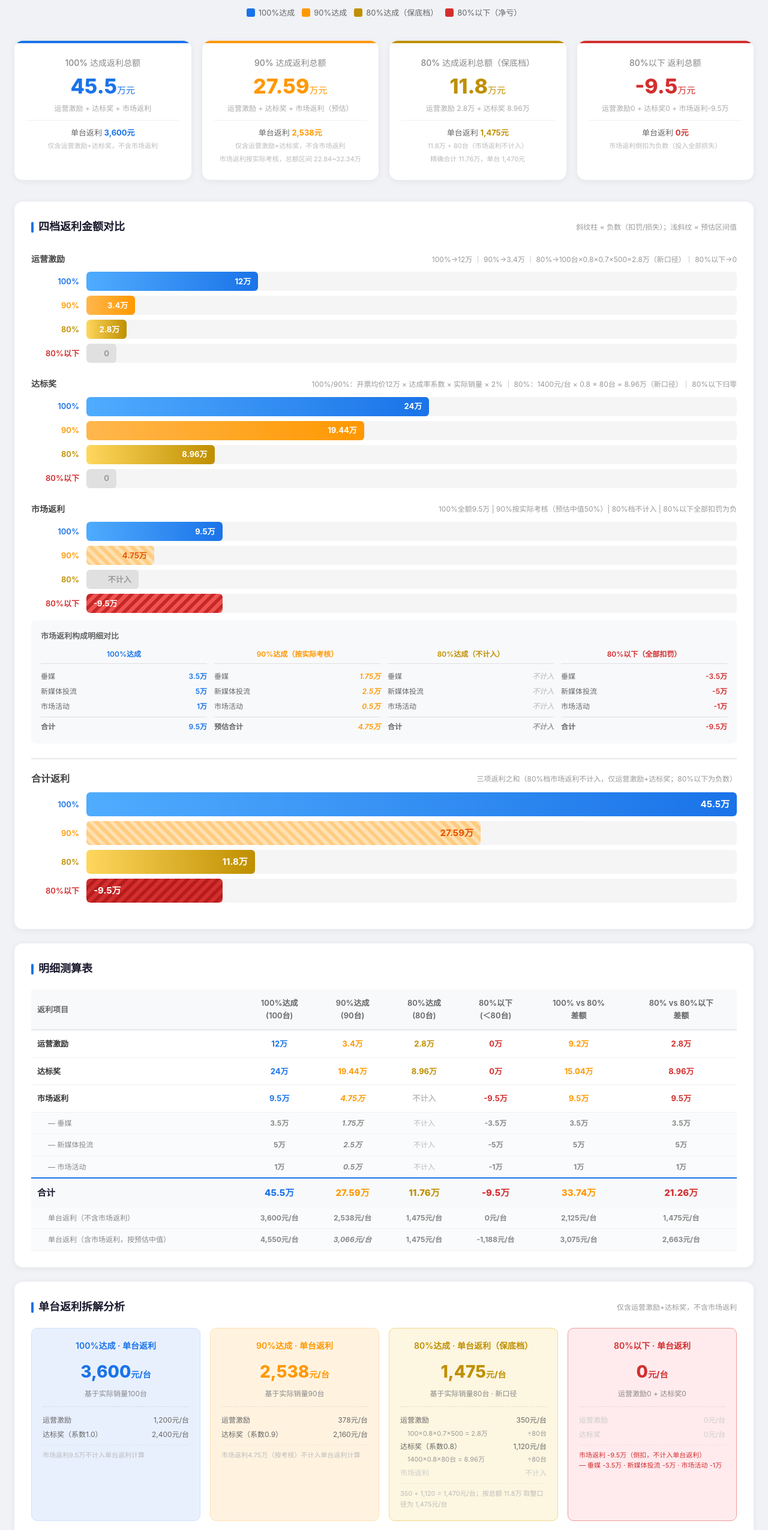
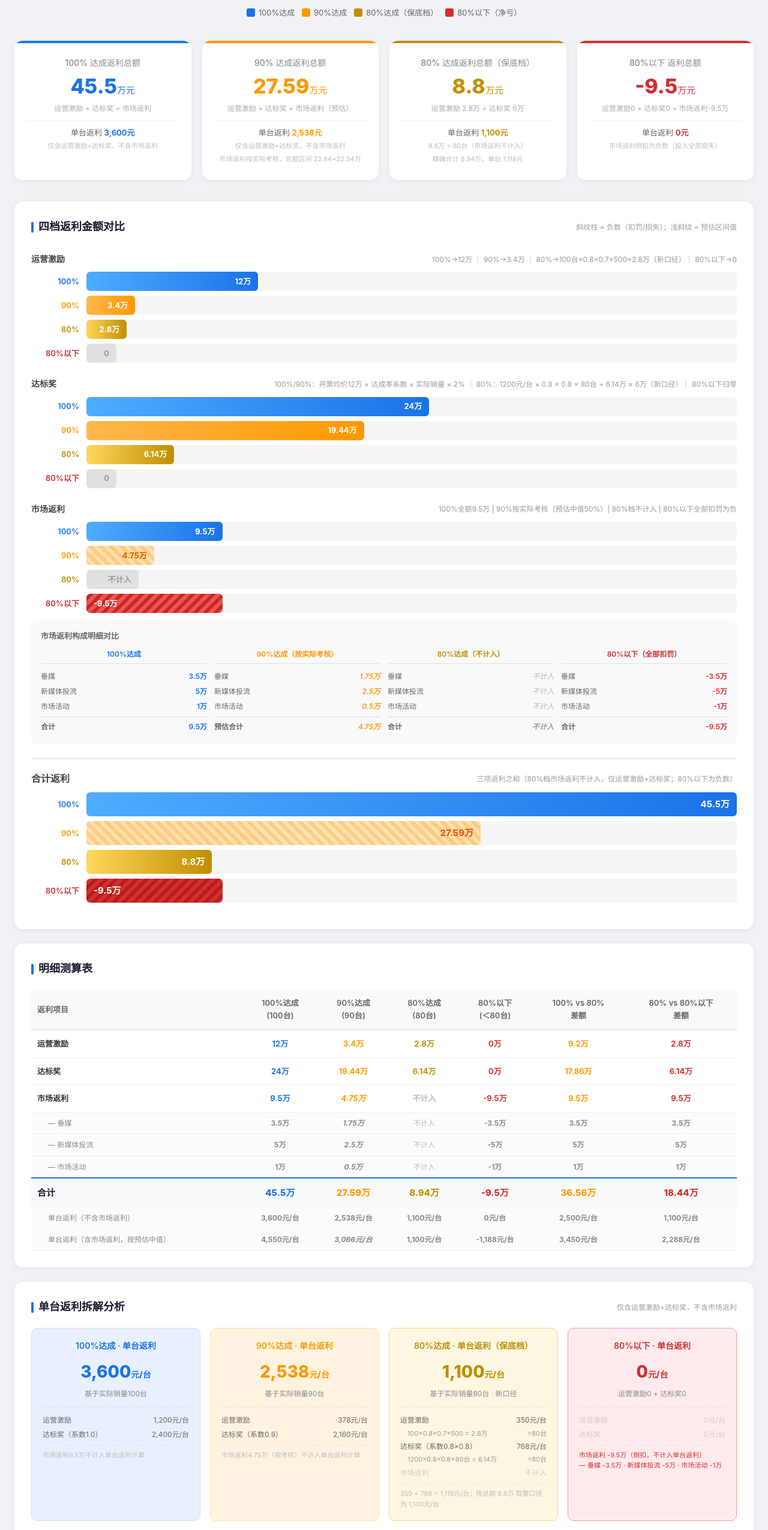
Before and after one commit to kaka147427334/store-rebate-tiers, a plain HTML site: page index.html in a window 1280 px wide. Shown: the part 149-2700 px from the top of the page at 60% size. Drawn offline with Linux system fonts and the light colour scheme.

Commit message:
80%档达标奖改按1200×0.8×0.8×80=6.14万，单台1100元

```diff
--- a/index.html
+++ b/index.html
@@ -250,11 +250,11 @@
     </div>
     <div class="summary-card eighty">
       <div class="label">80% 达成返利总额（保底档）</div>
-      <div class="value">11.8<span class="unit">万元</span></div>
-      <div class="desc">运营激励 2.8万 + 达标奖 8.96万</div>
-      <div class="per-unit">单台返利 <strong style="color:#bf8f00">1,475元</strong></div>
-      <div class="per-unit-note">11.8万 ÷ 80台（市场返利不计入）</div>
-      <div class="range-note">精确合计 11.76万，单台 1,470元</div>
+      <div class="value">8.8<span class="unit">万元</span></div>
+      <div class="desc">运营激励 2.8万 + 达标奖 6万</div>
+      <div class="per-unit">单台返利 <strong style="color:#bf8f00">1,100元</strong></div>
+      <div class="per-unit-note">8.8万 ÷ 80台（市场返利不计入）</div>
+      <div class="range-note">精确合计 8.94万，单台 1,118元</div>
     </div>
     <div class="summary-card below">
       <div class="label">80%以下 返利总额</div>
@@ -298,7 +298,7 @@
       <div class="bar-group">
         <div class="bar-label">
           <span>达标奖</span>
-          <span class="formula">100%/90%：开票均价12万 × 达成率系数 × 实际销量 × 2% ｜ 80%：1400元/台 × 0.8 × 80台 = 8.96万（新口径）｜ 80%以下归零</span>
+          <span class="formula">100%/90%：开票均价12万 × 达成率系数 × 实际销量 × 2% ｜ 80%：1200元/台 × 0.8 × 0.8 × 80台 = 6.14万 ≈ 6万（新口径）｜ 80%以下归零</span>
         </div>
         <div class="bar-row">
           <div class="bar-tag full">100%</div>
@@ -310,7 +310,7 @@
         </div>
         <div class="bar-row">
           <div class="bar-tag eighty">80%</div>
-          <div class="bar-track"><div class="bar-fill eighty" style="width: 19.7%;">8.96万</div></div>
+          <div class="bar-track"><div class="bar-fill eighty" style="width: 13.5%;">6.14万</div></div>
         </div>
         <div class="bar-row">
           <div class="bar-tag below">80%以下</div>
@@ -392,7 +392,7 @@
         </div>
         <div class="bar-row">
           <div class="bar-tag eighty">80%</div>
-          <div class="bar-track" style="height:40px;"><div class="bar-fill eighty" style="width: 25.9%; font-size:15px;">11.8万</div></div>
+          <div class="bar-track" style="height:40px;"><div class="bar-fill eighty" style="width: 19.3%; font-size:15px;">8.8万</div></div>
         </div>
         <div class="bar-row">
           <div class="bar-tag below">80%以下</div>
@@ -433,10 +433,10 @@
             <td>达标奖</td>
             <td class="val-full">24万</td>
             <td class="val-ninety">19.44万</td>
-            <td class="val-eighty">8.96万</td>
+            <td class="val-eighty">6.14万</td>
             <td class="val-below">0万</td>
-            <td class="val-gap2">15.04万</td>
-            <td class="val-gap">8.96万</td>
+            <td class="val-gap2">17.86万</td>
+            <td class="val-gap">6.14万</td>
           </tr>
           <tr>
             <td>市场返利</td>
@@ -478,28 +478,28 @@
             <td>合计</td>
             <td class="val-full">45.5万</td>
             <td class="val-ninety">27.59万</td>
-            <td class="val-eighty">11.76万</td>
+            <td class="val-eighty">8.94万</td>
             <td class="val-below">-9.5万</td>
-            <td class="val-gap2">33.74万</td>
-            <td class="val-gap">21.26万</td>
+            <td class="val-gap2">36.56万</td>
+            <td class="val-gap">18.44万</td>
           </tr>
           <tr class="sub-row">
             <td>单台返利（不含市场返利）</td>
             <td class="val-full">3,600元/台</td>
             <td class="val-ninety">2,538元/台</td>
-            <td class="val-eighty">1,475元/台</td>
+            <td class="val-eighty">1,100元/台</td>
             <td class="val-below">0元/台</td>
-            <td class="val-gap2">2,125元/台</td>
-            <td class="val-gap">1,475元/台</td>
+            <td class="val-gap2">2,500元/台</td>
+            <td class="val-gap">1,100元/台</td>
           </tr>
           <tr class="sub-row">
             <td>单台返利（含市场返利，按预估中值）</td>
             <td class="val-full">4,550元/台</td>
             <td class="val-ninety uncertain-text">3,066元/台</td>
-            <td class="val-eighty">1,475元/台</td>
+            <td class="val-eighty">1,100元/台</td>
             <td class="val-below">-1,188元/台</td>
-            <td class="val-gap2">3,075元/台</td>
-            <td class="val-gap">2,663元/台</td>
+            <td class="val-gap2">3,450元/台</td>
+            <td class="val-gap">2,288元/台</td>
           </tr>
         </tbody>
       </table>
@@ -532,15 +532,15 @@
       </div>
       <div class="per-unit-card eighty">
         <div class="title">80%达成 · 单台返利（保底档）</div>
-        <div class="big-num">1,475<span style="font-size:14px;">元/台</span></div>
+        <div class="big-num">1,100<span style="font-size:14px;">元/台</span></div>
         <div class="small">基于实际销量80台 · 新口径</div>
         <div class="breakdown">
           <div class="item"><span>运营激励</span><span>350元/台</span></div>
           <div class="sub-item"><span>100×0.8×0.7×500 = 2.8万</span><span>÷80台</span></div>
-          <div class="item"><span>达标奖（系数0.8）</span><span>1,120元/台</span></div>
-          <div class="sub-item"><span>1400×0.8×80台 = 8.96万</span><span>÷80台</span></div>
+          <div class="item"><span>达标奖（系数0.8×0.8）</span><span>768元/台</span></div>
+          <div class="sub-item"><span>1200×0.8×0.8×80台 = 6.14万</span><span>÷80台</span></div>
           <div class="item zero"><span>市场返利</span><span>不计入</span></div>
-          <div class="note">350 + 1,120 = 1,470元/台；按总额 11.8万 取整口径为 1,475元/台</div>
+          <div class="note">350 + 768 = 1,118元/台；按总额 8.8万 取整口径为 1,100元/台</div>
         </div>
       </div>
       <div class="per-unit-card below">
@@ -562,13 +562,13 @@
     <div class="marginal-box">
       <div class="marginal-card cross80">
         <div class="m-label">跨越80%门槛（＜80台 → 80台）</div>
-        <div class="m-value">21,260<span class="m-unit">元/台</span></div>
-        <div class="m-desc">返利从 -9.5万 跳增至 11.76万<br>差额21.26万 ÷ 10台档差均值<br>运营激励0→2.8万 + 达标奖0→8.96万 + 市场返利-9.5万→0（80%档不计入）</div>
+        <div class="m-value">18,444<span class="m-unit">元/台</span></div>
+        <div class="m-desc">返利从 -9.5万 跳增至 8.94万<br>差额18.44万 ÷ 10台档差均值<br>运营激励0→2.8万 + 达标奖0→6.14万 + 市场返利-9.5万→0（80%档不计入）</div>
       </div>
       <div class="marginal-card mid">
         <div class="m-label">保底档爬坡（80台 → 90台）</div>
-        <div class="m-value">11,080<span class="m-unit">元/台</span></div>
-        <div class="m-desc">同口径（均不含市场返利）11.76万→22.84万，+11.08万<br>达标奖单价1,120→2,160元，且台数+10<br>若90%档计入预估市场返利4.75万，则为 15,830元/台</div>
+        <div class="m-value">13,896<span class="m-unit">元/台</span></div>
+        <div class="m-desc">同口径（均不含市场返利）8.94万→22.84万，+13.90万<br>达标奖单价768→2,160元，且台数+10<br>若90%档计入预估市场返利4.75万，则为 18,646元/台</div>
       </div>
       <div class="marginal-card push100">
         <div class="m-label">冲刺100%达成（90台→100台）</div>
@@ -591,13 +591,13 @@
       <div class="insight-item warn">
         <div class="dot"></div>
         <div>
-          <strong>80%是"生死线"，跨越即值21.26万：</strong>从80%以下（-9.5万）到80%达成（11.76万），差额高达 <strong>21.26万</strong>，折合每台边际返利 <strong>21,260元/台</strong>。其中达标奖从0→8.96万贡献最大（8.96万），运营激励0→2.8万次之，市场返利从-9.5万回到"不计入"（按0计）再逆转9.5万。哪怕只做到80台整，返利也已回到正区间。
+          <strong>80%是"生死线"，跨越即值18.44万：</strong>从80%以下（-9.5万）到80%达成（8.94万），差额高达 <strong>18.44万</strong>，折合每台边际返利 <strong>18,444元/台</strong>。其中市场返利从-9.5万回到"不计入"（按0计）逆转9.5万，达标奖从0→6.14万次之，运营激励0→2.8万。哪怕只做到80台整，返利也已回到正区间。
         </div>
       </div>
       <div class="insight-item gold">
         <div class="dot"></div>
         <div>
-          <strong>系数是"双重杠杆"，掉档损失被放大（80%档新口径）：</strong>达标奖按「1400元/台 × 达成率系数 × 实际销量」计提，系数 0.8 既压低单台计提基数（1400→1,120元），又对应更少的销量（80台），两项相乘使达标奖从 100% 档的 14万 降至 <strong>8.96万</strong>，降幅 <strong>36%</strong>（0.8×0.8=0.64），远大于达成率 20% 的降幅。这就是必须按"系数 × 实际销量"计提、而不能只按目标台数计算的原因。
+          <strong>系数是"双重杠杆"，掉档损失被放大（80%档新口径）：</strong>达标奖按「1200元/台 × 系数0.8 × 系数0.8 × 实际销量」计提，两个 0.8 相乘（=0.64）再叠加更少的销量（80台 vs 100台），使 80% 档达标奖 <strong>仅 6.14万</strong>，只相当于 100% 同公式下的 <strong>51%</strong>——远低于达成率 80% 的直观比例。这就是达标奖必须按"系数 × 实际销量"计提、而不能只按目标台数计算的原因。
         </div>
       </div>
       <div class="insight-item info">
@@ -609,13 +609,13 @@
       <div class="insight-item success">
         <div class="dot"></div>
         <div>
-          <strong>单台返利仍保持单调递增，倒挂未复现：</strong>3,600元（100%）＞ 2,538元（90%）＞ 1,475元（80%）＞ 0元（80%以下）。此前出现的"80%档单台更高"是旧口径（达标奖按目标100台计提、系数被约掉）造成的计算假象，现已消除。<strong>注：100%/90%档与80%档目前分属两套计提口径</strong>（前者按开票均价12万×2%，后者按1400元/台基数），横向比较单台返利前请先统一口径。
+          <strong>单台返利仍保持单调递增，倒挂未复现：</strong>3,600元（100%）＞ 2,538元（90%）＞ 1,100元（80%）＞ 0元（80%以下）。此前出现的"80%档单台更高"是旧口径（达标奖按目标100台计提、系数被约掉）造成的计算假象，现已消除。<strong>注：100%/90%档与80%档目前分属两套计提口径</strong>（前者按开票均价12万×2%，后者按1200元/台基数 × 双系数0.8×0.8），横向比较单台返利前请先统一口径。
         </div>
       </div>
       <div class="insight-item info">
         <div class="dot"></div>
         <div>
-          <strong>管理启示：</strong>四档阶梯的核心策略——<strong>第一优先级：死守80台</strong>（避免净亏9.5万，一进一出差21.26万）；<strong>第二优先级：直接冲100%</strong>（90%→100%边际17,910元/台，运营激励跳升8.6万）；<strong>第三优先级：再谈90%</strong>（80%→90%同口径边际11,080元/台）。按新口径测算，80%保底档单车返利仅 <strong>1,475元/台</strong>，与100%档的3,600元/台相差2,125元/台，因此80台是底线而非目标。
+          <strong>管理启示：</strong>四档阶梯的核心策略——<strong>第一优先级：死守80台</strong>（避免净亏9.5万，一进一出差18.44万）；<strong>第二优先级：直接冲100%</strong>（90%→100%边际17,910元/台，运营激励跳升8.6万）；<strong>第三优先级：再谈90%</strong>（80%→90%同口径边际13,896元/台）。按新口径测算，80%保底档单车返利仅 <strong>1,100元/台</strong>，与100%档的3,600元/台相差2,500元/台，因此80台是底线而非目标。
         </div>
       </div>
     </div>
@@ -627,15 +627,15 @@
     <ul>
       <li><strong>门店目标销量：</strong>100台/月；100%达成对应100台，90%对应90台，80%对应80台（80台为80%-100%档下限），80%以下对应＜80台</li>
       <li><strong>运营激励：</strong>100%达成12万；90%达成3.4万；<strong>80%档（2026-10-03 新口径）= 100台 × 0.8 × 0.7 × 500元 = 2.8万</strong>（单台 350元）；80%以下归零</li>
-      <li><strong>达标奖（系数法）：</strong>100%/90%档公式为「开票均价 12万/台 × 达成率系数 × 实际销量 × 2%」；<strong>80%档（2026-10-03 新口径）公式为「1400元/台 × 达成率系数 × 实际销量」</strong>。<br>
+      <li><strong>达标奖（系数法）：</strong>100%/90%档公式为「开票均价 12万/台 × 达成率系数 × 实际销量 × 2%」；<strong>80%档（2026-10-03 新口径）公式为「1200元/台 × 0.8 × 0.8 × 实际销量」</strong>。<br>
         · 100%：12万 × 1.0 × 100台 × 2% = <strong>24万</strong>（单台 2,400元）<br>
         · 90%：12万 × 0.9 × 90台 × 2% = <strong>19.44万</strong>（单台 2,160元）<br>
-        · 80%：1400元 × 0.8 × 80台 = <strong>8.96万</strong>（单台 1,120元，按批售100%默认口径）<br>
+        · 80%：1200元 × 0.8 × 0.8 × 80台 = <strong>6.14万</strong>（单台 768元，按批售100%默认口径；约6万）<br>
         · 80%以下归零</li>
       <li><strong>市场返利：</strong>100%达成全额9.5万（垂媒3.5万+新媒体投流5万+市场活动1万）；90%档按实际考核，预估中值取50%（即4.75万，区间0~9.5万）；<strong>80%档不计入</strong>；<strong>80%以下全部扣罚为负数（-3.5万 + -5万 + -1万 = -9.5万）</strong></li>
-      <li><strong>单台返利：</strong>仅计算运营激励+达标奖，不含市场返利。100%=3,600元/台；90%=2,538元/台；<strong>80%=1,475元/台</strong>（2.8万+8.96万=11.76万，按11.8万整除80台）；80%以下=0元/台（随达成率单调递增）</li>
+      <li><strong>单台返利：</strong>仅计算运营激励+达标奖，不含市场返利。100%=3,600元/台；90%=2,538元/台；<strong>80%=1,100元/台</strong>（2.8万+6.14万=8.94万，按8.8万整除80台；精确1,118元）；80%以下=0元/台（随达成率单调递增）</li>
       <li><strong>口径修正记录（2026-10-02）：</strong>达标奖原按「开票均价 × 目标销量100台 × 2%」计算，系数会被约掉导致单台返利恒为2,400元并出现80%档反高于90%档的倒挂；现改为按「系数 × 实际销量」计提，倒挂消除</li>
-      <li><strong>口径更新记录（2026-10-03 · 80%档）：</strong>运营激励改为「100台 × 0.8 × 0.7 × 500元 = 2.8万」，达标奖改为「1400元/台 × 0.8 × 80台 = 8.96万」，市场返利不计入；合计 <strong>11.76万（约11.8万），单台 1,475元/台</strong>。<strong>100%/90%档仍沿用开票均价12万×2%的旧口径，暂未同步</strong>，横向比较单台返利前请留意</li>
+      <li><strong>口径更新记录（2026-10-03 · 80%档）：</strong>运营激励「100台 × 0.8 × 0.7 × 500元 = 2.8万」，达标奖「1200元/台 × 0.8 × 0.8 × 80台 = 6.14万（约6万）」，市场返利不计入；合计 <strong>8.94万（约8.8万），单台 1,100元/台</strong>。<strong>100%/90%档仍沿用开票均价12万×2%的旧口径，暂未同步</strong>，横向比较单台返利前请留意</li>
       <li><strong>注：</strong>90%与80%两档以80%-100%区间内的点位示例，实际达成率不同时按对应系数与台数测算；市场返利实际金额以品牌KPI考核结果为准</li>
     </ul>
   </div>
```
